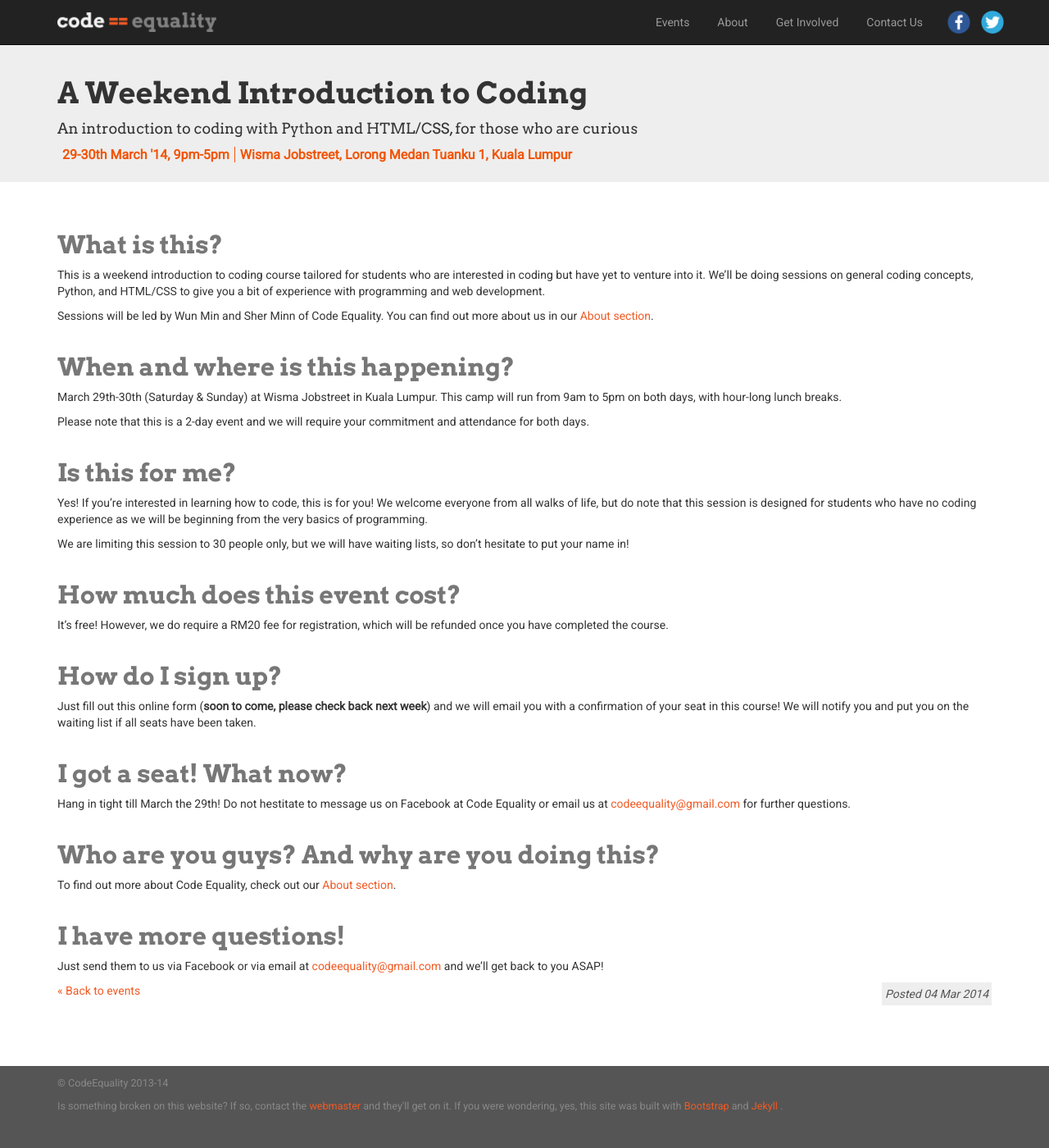
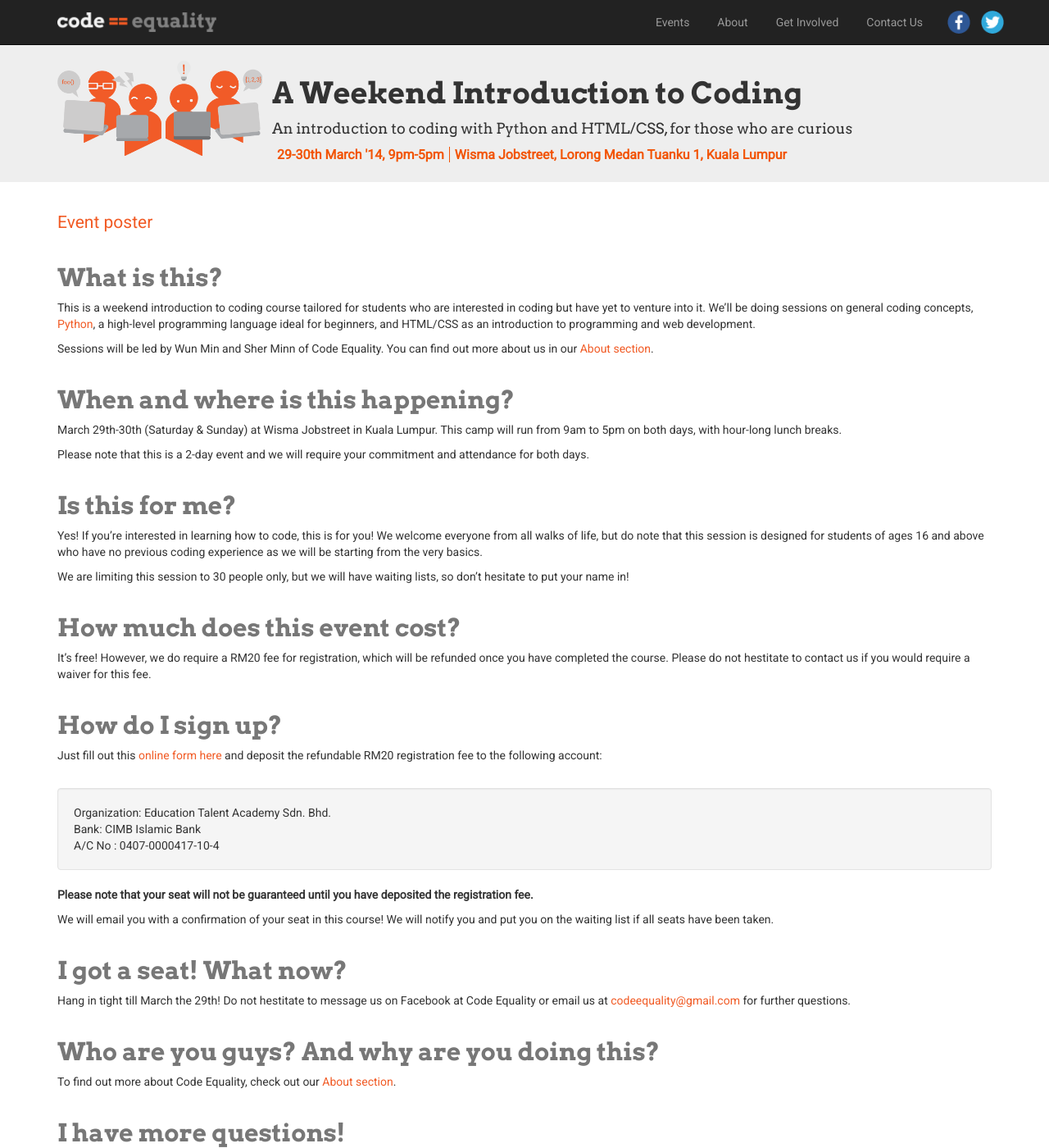
Before and after one commit to CodeEquality/codeequality.github.io, a Jekyll site: the page built from _posts/2014-03-04-introduction-to-coding-weekend-camp.md, in a window 1280 px wide and 1400 px high. Shown: the whole window at 82% size. Built offline with Jekyll 4.4.1, drawn with Linux system fonts in a browser that asks for light colours; nearby versions of some CDN libraries.

Commit message:
Edit event details

```diff
--- a/_layouts/event.html
+++ b/_layouts/event.html
@@ -9,8 +9,10 @@ layout: default
 
 	<body>
 		<section class="ce-container">
-			<div class="ce-event-header">
-				<div class="container">
+			<div class="ce-event-header"
+			>
+				<div class="container ce-event-header-text">
+					<img class="ce-event-header-image" style="display: inline-block; " src="{{page.eventImage}}"/>
 					<h1>{{page.title}}</h1>
 					<p class="ce-event-description">
 						{{page.excerpt}}
--- a/_posts/2014-03-04-introduction-to-coding-weekend-camp.md
+++ b/_posts/2014-03-04-introduction-to-coding-weekend-camp.md
@@ -4,11 +4,13 @@ title: A Weekend Introduction to Coding
 type: Course
 eventDate: 29-30th March '14, 9pm-5pm
 eventVenue: Wisma Jobstreet, Lorong Medan Tuanku 1, Kuala Lumpur
-eventImage: /img/events/00.png
+eventImage: /img/events/02.png
 excerpt: An introduction to coding with Python and HTML/CSS, for those who are curious
 ---
+
+<a class="large" target="_blank" href="/img/events/intro-to-coding-2014.png">Event poster</a>
 ##What is this?
-This is a weekend introduction to coding course tailored for students who are interested in coding but have yet to venture into it. We'll be doing sessions on general coding concepts, Python, and HTML/CSS to give you a bit of experience with programming and web development.
+This is a weekend introduction to coding course tailored for students who are interested in coding but have yet to venture into it. We'll be doing sessions on general coding concepts, <a href="http://python.org">Python</a>, a high-level programming language ideal for beginners, and HTML/CSS as an introduction to programming and web development.
 
 Sessions will be led by Wun Min and Sher Minn of Code Equality. You can find out more about us in our <a href="http://codeequality.org/index.html#about">About section</a>.
 
@@ -19,15 +21,26 @@ Please note that this is a 2-day event and we will require your commitment and a
 
 
 ##Is this for me?
-Yes! If you're interested in learning how to code, this is for you! We welcome everyone from all walks of life, but do note that this session is designed for students who have no coding experience as we will be beginning from the very basics of programming.
+Yes! If you're interested in learning how to code, this is for you! We welcome everyone from all walks of life, but do note that this session is designed for students of ages 16 and above who have no previous coding experience as we will be starting from the very basics.
 
 We are limiting this session to 30 people only, but we will have waiting lists, so don't hesitate to put your name in!
 
 ##How much does this event cost?
-It's free! However, we do require a RM20 fee for registration, which will be refunded once you have completed the course.
+It's free! However, we do require a RM20 fee for registration, which will be refunded once you have completed the course. Please do not hestitate to contact us if you would require a waiver for this fee.
 
 ##How do I sign up?
-Just fill out this online form (<strong>soon to come, please check back next week</strong>) and we will email you with a confirmation of your seat in this course! We will notify you and put you on the waiting list if all seats have been taken.
+Just fill out this <a href="https://docs.google.com/forms/d/1m7oZ9kchVh1HXeWRJH680J2n-v6HHebSmMmKDnh0mtU/viewform" target="_blank"> online form here</a> and deposit the refundable RM20 registration fee to the following account:
+<br/>
+<br/>
+<div class="well">
+Organization: Education Talent Academy Sdn. Bhd.<br/>
+Bank: CIMB Islamic Bank<br/>
+A/C No : 0407-0000417-10-4<br/>
+</div>
+<strong>Please note that your seat will not be guaranteed until you have deposited the registration fee.</strong>
+
+We will email you with a confirmation of your seat in this course! We will notify you and put you on the waiting list if all seats have been taken.
+
 
 ##I got a seat! What now?
 Hang in tight till March the 29th! Do not hestitate to message us on Facebook at Code Equality or email us at <a href="mailto:codeequality@gmail.com">codeequality@gmail.com</a> for further questions.
--- a/css/main.css
+++ b/css/main.css
@@ -171,6 +171,11 @@ footer {
   font-size: 18px;
   font-family: "Arvo", sans-serif; }
 
+.ce-event-header-image {
+  float: left;
+  max-width: 250px;
+  margin-right: 12px; }
+
 .ce-wrapper {
   min-height: 100%;
   position: relative; }
@@ -180,3 +185,6 @@ footer {
   .ce-event-details h2 {
     color: #777777;
     margin-top: 36px; }
+
+.large {
+  font-size: 1.5em; }
--- a/index.html
+++ b/index.html
@@ -70,9 +70,7 @@ regret.
           </p>
 
           <p> <strong><a target="_blank" href="http://behance.net/piratefsh">Sher Minn Chong</a></strong>
-            Sher Minn graduated from the University of Wisconsin-Madison with a degree in Computer Science. She is a consultant at IBM Malaysia
-
-during the day and a freelance web developer and designer by night. She's always excited about teaching programming, web development and design,
+            Sher Minn graduated from the University of Wisconsin-Madison with a degree in Computer Science. She is a freelance web developer and designer. She's always excited about teaching programming, web development and design,
 
 hand-brewed coffee and bad puns. You can find her on
             <a target="_blank" href="http://twitter.com/piratefsh">Twitter</a>
```
Also changed, not shown: css/main.sass (+8 -0 lines), img/events/02.png (added), img/events/intro-to-coding-2014.png (added), 7 other files.
